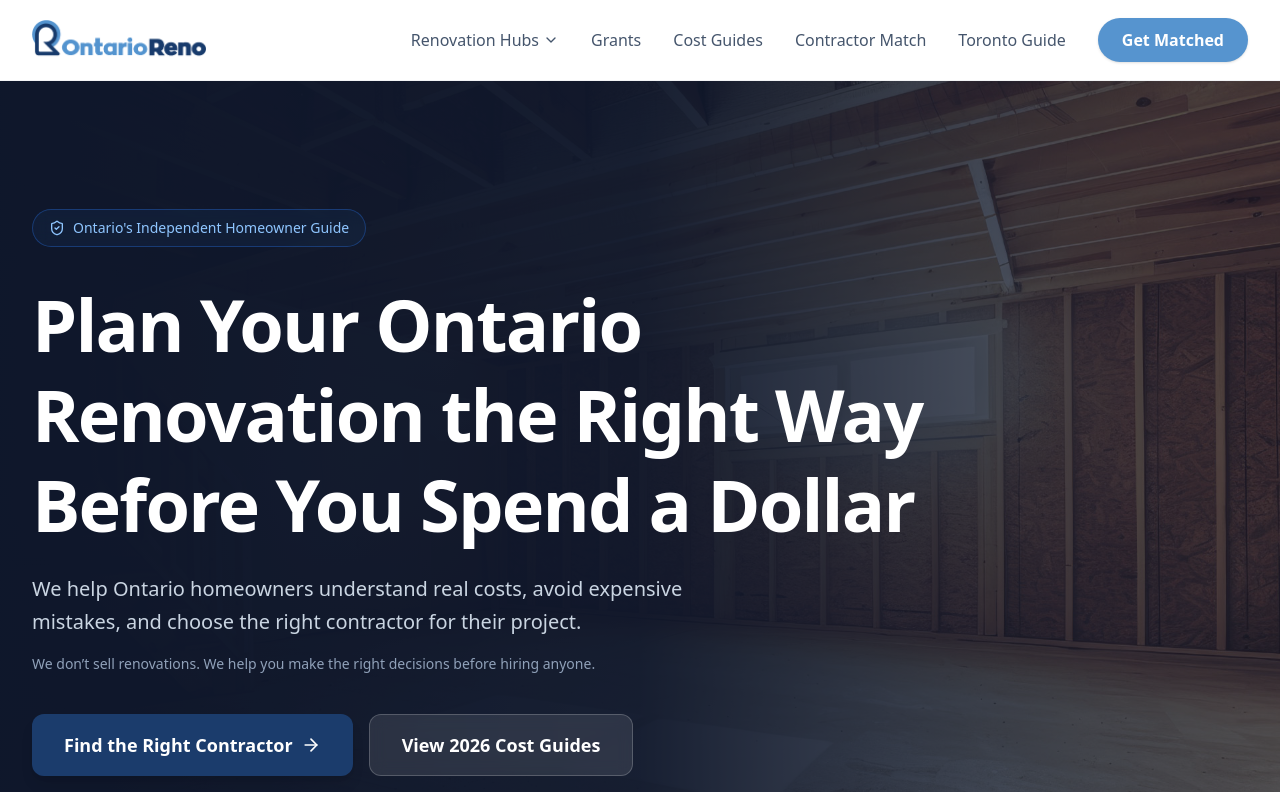
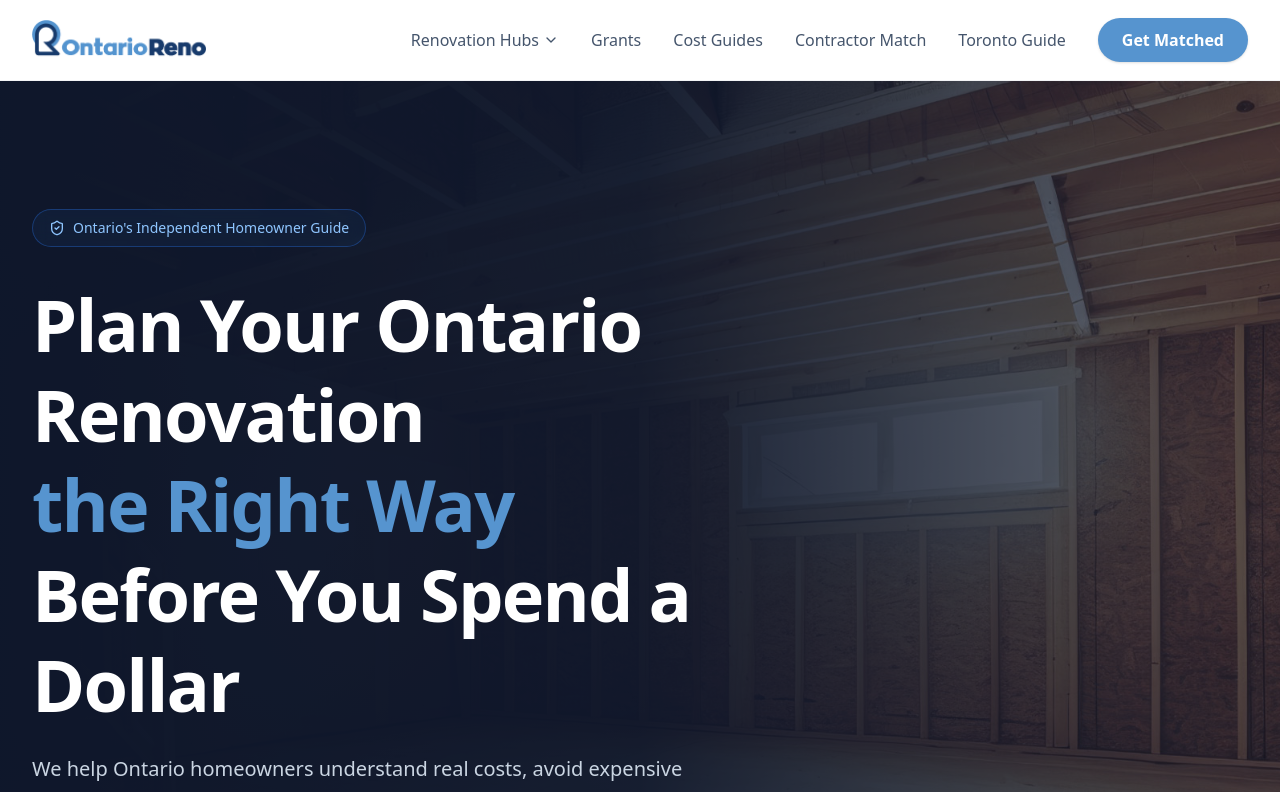
Before and after one commit to mapsforfield/ontarioreno, a React (Vite) app: page / in a window 1280 px wide. Shown: the top 792 px of the page. Built offline with nearby package versions, Linux system fonts and the light colour scheme.

Commit message:
update site

```diff
--- a/src/pages/Home.tsx
+++ b/src/pages/Home.tsx
@@ -171,8 +171,10 @@ export default function Home() {
             <span>Ontario&apos;s Independent Homeowner Guide</span>
           </div>
 
-          <h1 className="text-5xl lg:text-7xl font-bold tracking-tight mb-6 max-w-4xl leading-tight">
-            Plan Your Ontario Renovation the Right Way
+          <h1 className="text-5xl lg:text-7xl font-bold tracking-tight mb-6 max-w-3xl leading-tight">
+            Plan Your Ontario Renovation
+            <br />
+            <span className="text-[#5694CF]">the Right Way</span>
             <br />
             Before You Spend a Dollar
           </h1>
```
